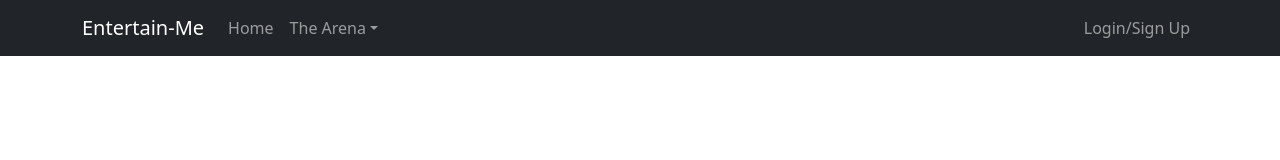
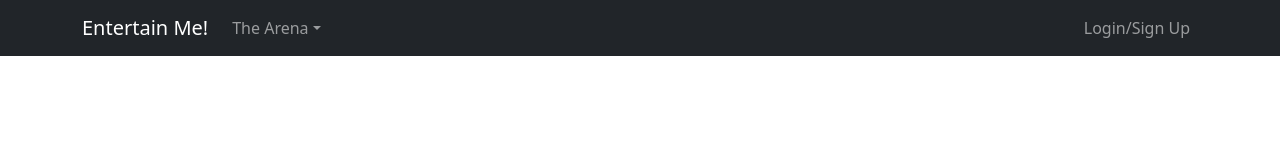
Before and after one commit to wadep23/entertain-me-redux, a React (Create React App) app in the folder client/: page /profile/1 in a window 1280 px wide. Shown: the top 160 px of the page. Built offline with nearby package versions, Linux system fonts and the light colour scheme; no server answers.

Commit message:
sign-in modal conditional to home button

```diff
--- a/client/src/components/Navbar/index.js
+++ b/client/src/components/Navbar/index.js
@@ -9,15 +9,25 @@ import UserModal from "../Modal";
 
 const AppNavbar = () => {
   const [showModal, setShowModal] = useState(false);
+
   return (
     <div>
       <Navbar collapseOnSelect expand="lg" bg="dark" variant="dark">
         <Container>
-          <Navbar.Brand href="#home">Entertain-Me</Navbar.Brand>
+          {/* if user is logged in, no sign-in modal */}
+          {Auth.loggedIn() ? (
+            <Navbar.Brand href="#home" as={Link} to={"/"}
+              >
+                Entertain Me!
+            </Navbar.Brand>
+          ) : (
+            <Navbar.Brand href="#home" as={Link} to={'/'}
+            onClick={() => setShowModal(true)}
+            >Entertain Me!</Navbar.Brand>
+          )}
           <Navbar.Toggle aria-controls="responsive-navbar-nav" />
           <Navbar.Collapse id="responsive-navbar-nav">
             <Nav className="me-auto">
-              <Nav.Link onClick={() => setShowModal(true)}>Home</Nav.Link>
               <NavDropdown title="The Arena" id="collasible-nav-dropdown">
                 <NavDropdown.Item href="#movies" as={Link} to="/movie">Movies</NavDropdown.Item>
                 <NavDropdown.Item href="#television" as={Link} to="/tv">TV</NavDropdown.Item>
```
